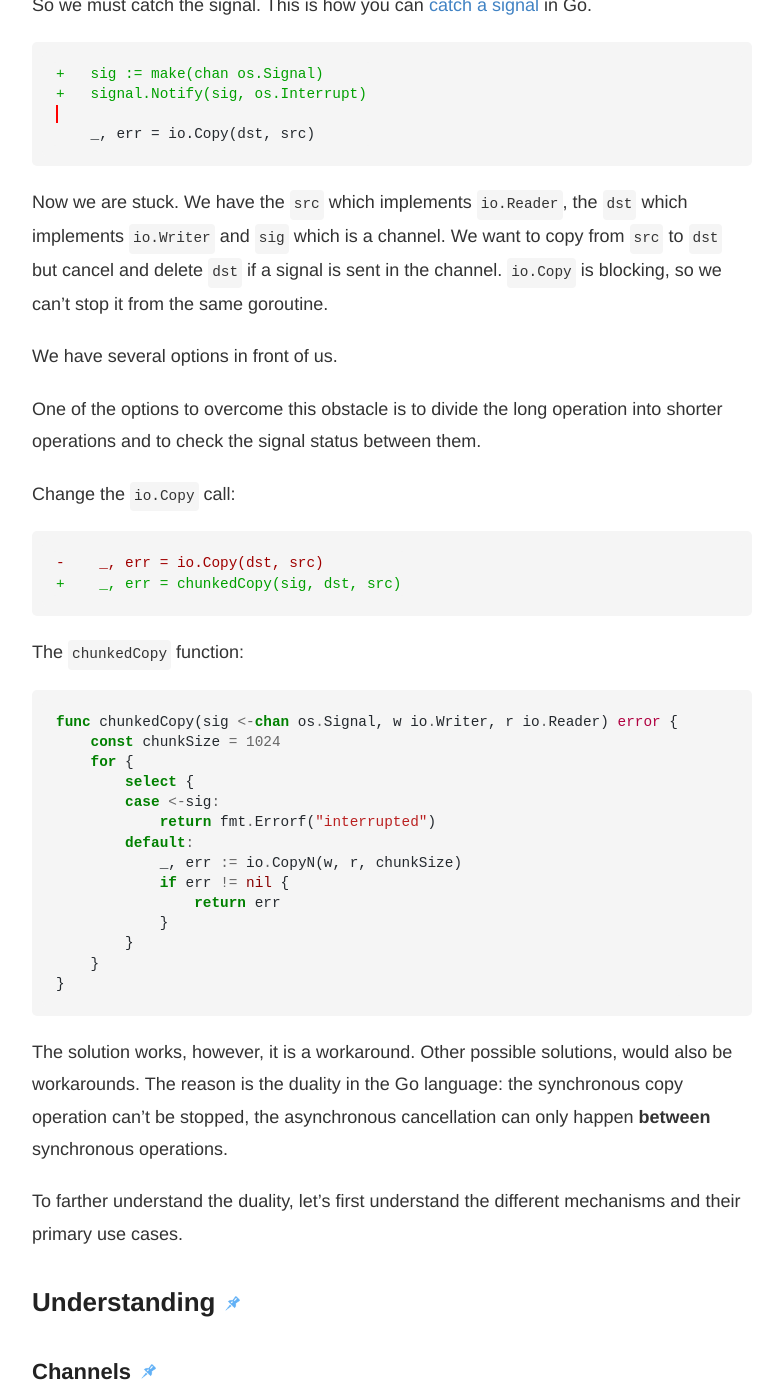
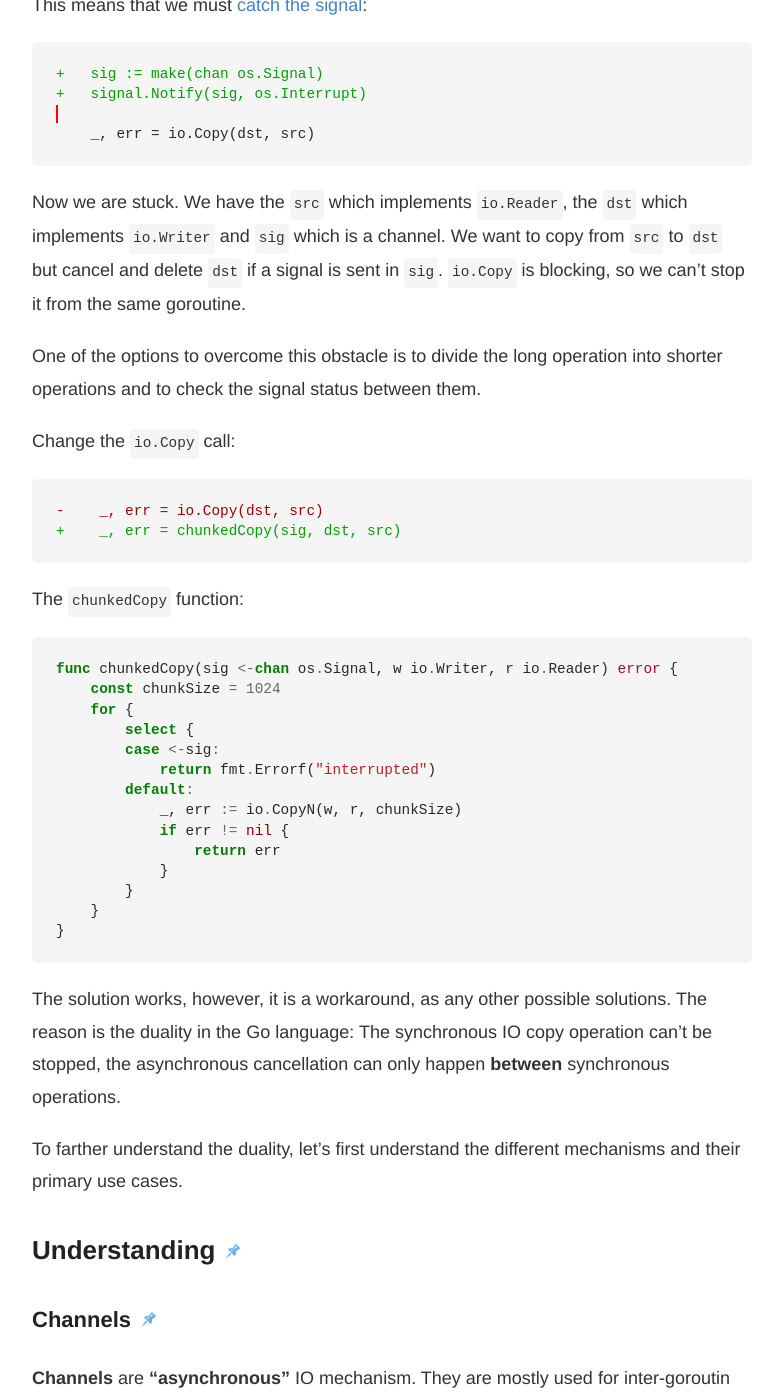
Before and after one commit to posener/posener.github.io, a Jekyll site: the page built from _posts/2018-10-20-go-duality.md, in a window 1280 px wide and 1400 px high, scrolled down 2227 px. Shown: the whole window, without its empty margins (248-1023 px from the left). Built offline with Jekyll 4.4.1, drawn with Linux system fonts in a browser that asks for light colours; emoji names are drawn with the system emoji font; comment, search, counter and statistics services are not loaded; some of the changed text lies outside the part shown.

Commit message:
some fixes

````diff
--- a/_posts/2018-10-20-go-duality.md
+++ b/_posts/2018-10-20-go-duality.md
@@ -91,8 +91,7 @@ $ # The destination file is still there.
 $ # The os.Remove was not called.
 ```
 
-So we must catch the signal.
-This is how you can [catch a signal](https://godoc.org/os/signal) in Go.
+This means that we must [catch the signal](https://godoc.org/os/signal):
 
 ```diff
 +   sig := make(chan os.Signal)
@@ -104,10 +103,8 @@ This is how you can [catch a signal](https://godoc.org/os/signal) in Go.
 Now we are stuck. We have the `src` which implements `io.Reader`,
 the `dst` which implements `io.Writer` and `sig` which is a channel.
 We want to copy from `src` to `dst` but cancel and delete `dst` if
-a signal is sent in the channel.
+a signal is sent in `sig`.
 `io.Copy` is blocking, so we can't stop it from the same goroutine.
-
-We have several options in front of us.
 
 One of the options to overcome this obstacle is to divide
 the long operation into shorter operations and to check
@@ -141,10 +138,10 @@ func chunkedCopy(sig <-chan os.Signal, w io.Writer, r io.Reader) error {
 
 <!-- Check what is the bug and add output here -->
 
-The solution works, however, it is a workaround.
-Other possible solutions, would also be workarounds.
+The solution works, however, it is a workaround,
+as any other possible solutions.
 The reason is the duality in the Go language:
-the synchronous copy operation can't be stopped,
+The synchronous IO copy operation can't be stopped,
 the asynchronous cancellation can only happen
 **between** synchronous operations.
 
````
Also changed, not shown: other parts of _posts/2018-10-20-go-duality.md (+2 -2 lines).
